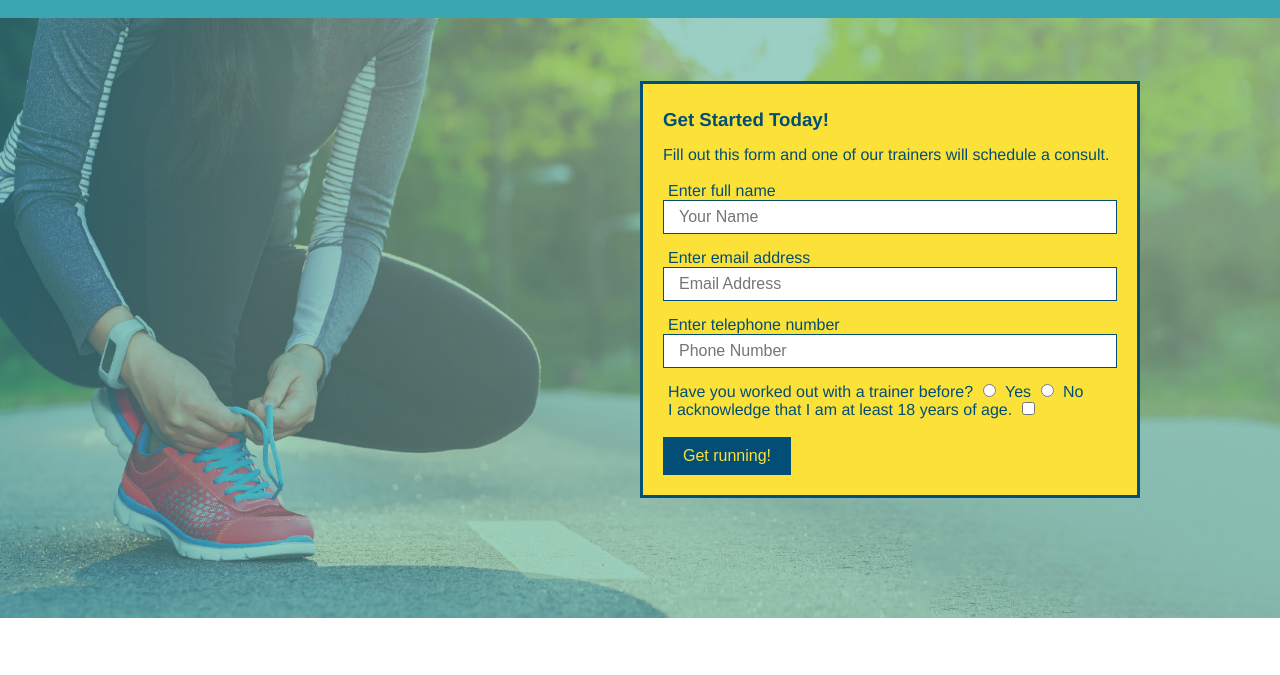
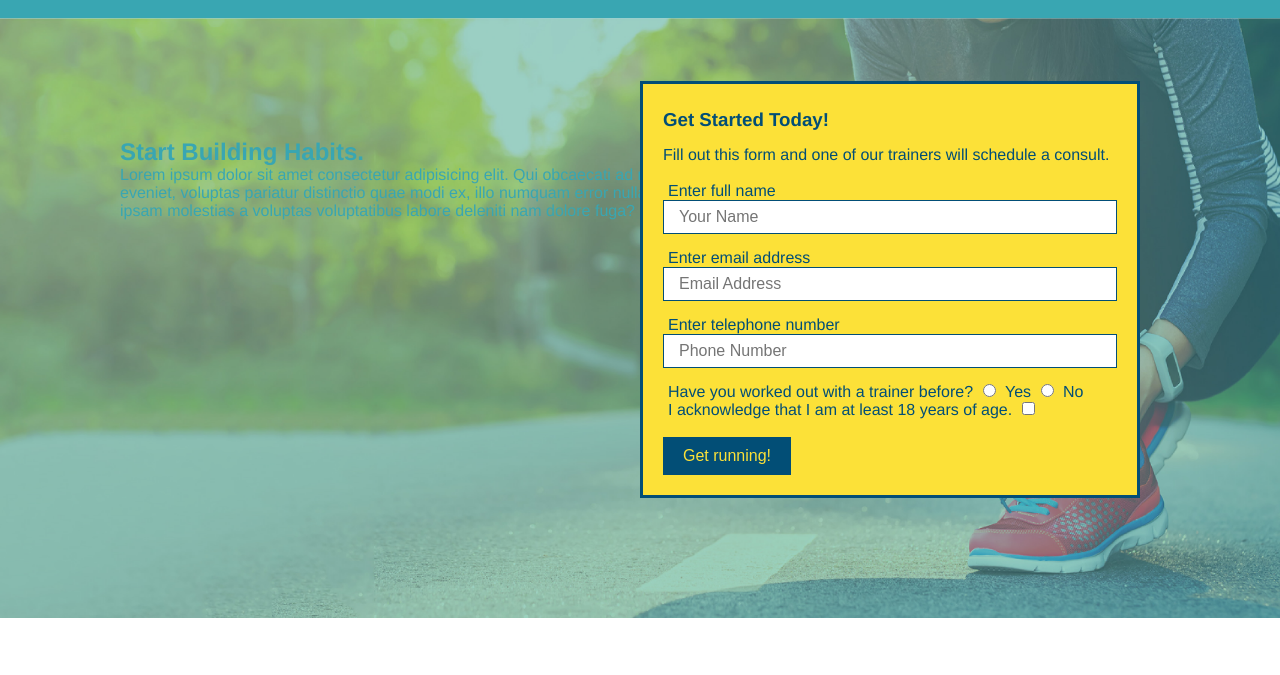
Before and after one commit to gitJanaeW/run-buddy, a plain HTML site: page index.html in a window 1280 px wide. Shown: the part 64-739 px from the top of the page. Drawn offline with Linux system fonts and the light colour scheme.

Commit message:
add conten to hero, replace image

```diff
--- a/assets/css/style.css
+++ b/assets/css/style.css
@@ -50,7 +50,7 @@ section{
 }
 
 .hero{
-    background-image: url("../images/hero-bg.jpg");
+    background-image: url("../images/hero-bg-flipped.jpg");
     height: 600px;
     background-size: cover;
     background-position: center;
--- a/index.html
+++ b/index.html
@@ -34,6 +34,13 @@
 
         <!--hero/sign up-->
         <section class="hero">
+            <section class="hero-cta">
+                <h2>Start Building Habits.</h2>
+                <p>
+                    Lorem ipsum dolor sit amet consectetur adipisicing elit. Qui obcaecati ad molestias dolorum accusamus minus, corrupti temporibus inventore eveniet, voluptas pariatur distinctio quae modi ex, illo numquam error nulla hic. Lorem ipsum dolor sit amet consectetur adipisicing elit. Sunt ex ipsam molestias a voluptas voluptatibus labore deleniti nam dolore fuga? Dignissimos eos neque et amet iure sequi quo sint in.
+                </p>
+            </section>
+
             <div class="signUp">
                 <h3>Get Started Today!</h3>
                 <p>Fill out this form and one of our trainers will schedule a consult.</p><br>
@@ -61,7 +68,7 @@
                         <input type="checkbox" id="adult">
                     </p><br>
                     <button type="submit">Get running!</button>
-            </form>
+                </form>
             </div>
         </section>
 
```
Also changed, not shown: assets/images/hero-bg-flipped.jpg (added), assets/images/hero-bg.jpg (deleted).
